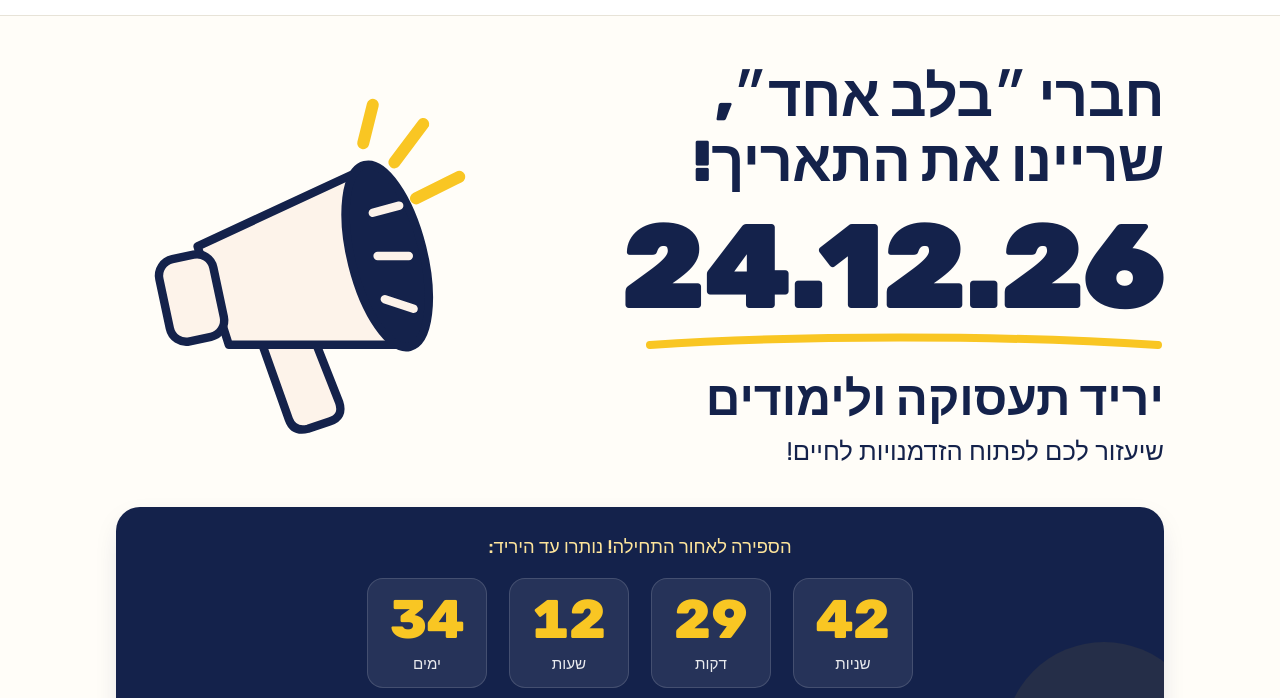
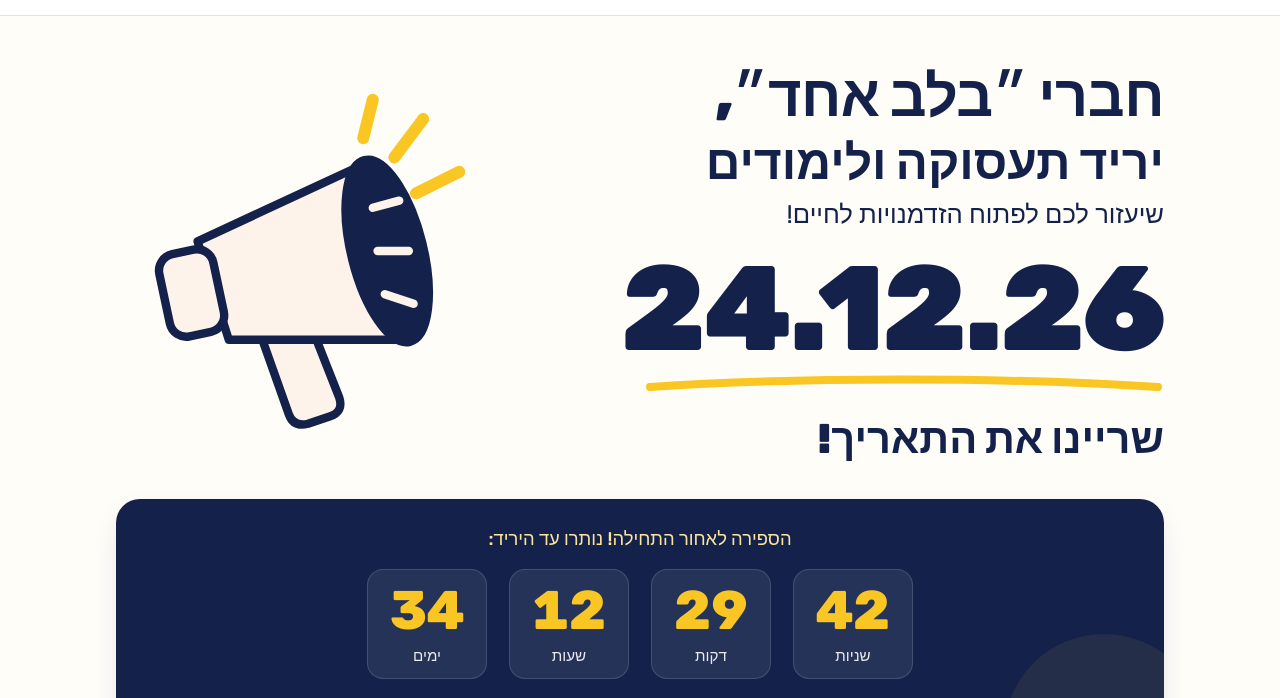
Before and after one commit to michelleklein95/belev_echad, a plain HTML site: page index.html in a window 1280 px wide. Shown: the part 71-769 px from the top of the page. Drawn offline with Linux system fonts and the light colour scheme.

Commit message:
Reorder hero text: event title and tagline before the date
"שריינו את התאריך!" now sits below the big date.

Co-Authored-By: Claude Opus 5.5 <noreply@anthropic.com>

```diff
--- a/index.html
+++ b/index.html
@@ -43,11 +43,12 @@
       <div class="container">
         <div class="hero-grid">
           <div>
-            <h1>חברי ״בלב אחד״,<br>שריינו את התאריך!</h1>
+            <h1>חברי ״בלב אחד״,</h1>
+            <h2>יריד תעסוקה ולימודים</h2>
+            <p class="tagline">שיעזור לכם לפתוח הזדמנויות לחיים!</p>
             <p class="big-date">24.12.26</p>
             <svg class="underline" viewBox="0 0 520 18" preserveAspectRatio="none" aria-hidden="true"><path d="M6 12 C 150 2, 360 2, 514 12" stroke="#f9c623" stroke-width="8" fill="none" stroke-linecap="round"/></svg>
-            <h2>יריד תעסוקה ולימודים</h2>
-            <p class="tagline">שיעזור לכם לפתוח הזדמנויות לחיים!</p>
+            <p class="save-date">שריינו את התאריך!</p>
           </div>
 
           <!-- Megaphone illustration -->
--- a/styles.css
+++ b/styles.css
@@ -110,10 +110,17 @@ a { color: inherit; }
   font-weight: 900;
   line-height: 1.1;
 }
+.hero h1 + h2 { margin-top: 8px; }
 .hero .tagline {
   margin: 6px 0 0;
   font-size: clamp(1.15rem, 2.6vw, 1.6rem);
   font-weight: 400;
+}
+.save-date {
+  margin: 0;
+  font-size: clamp(1.6rem, 4vw, 2.6rem);
+  font-weight: 900;
+  line-height: 1.15;
 }
 .megaphone { width: 100%; max-width: 360px; justify-self: center; }
 
```
